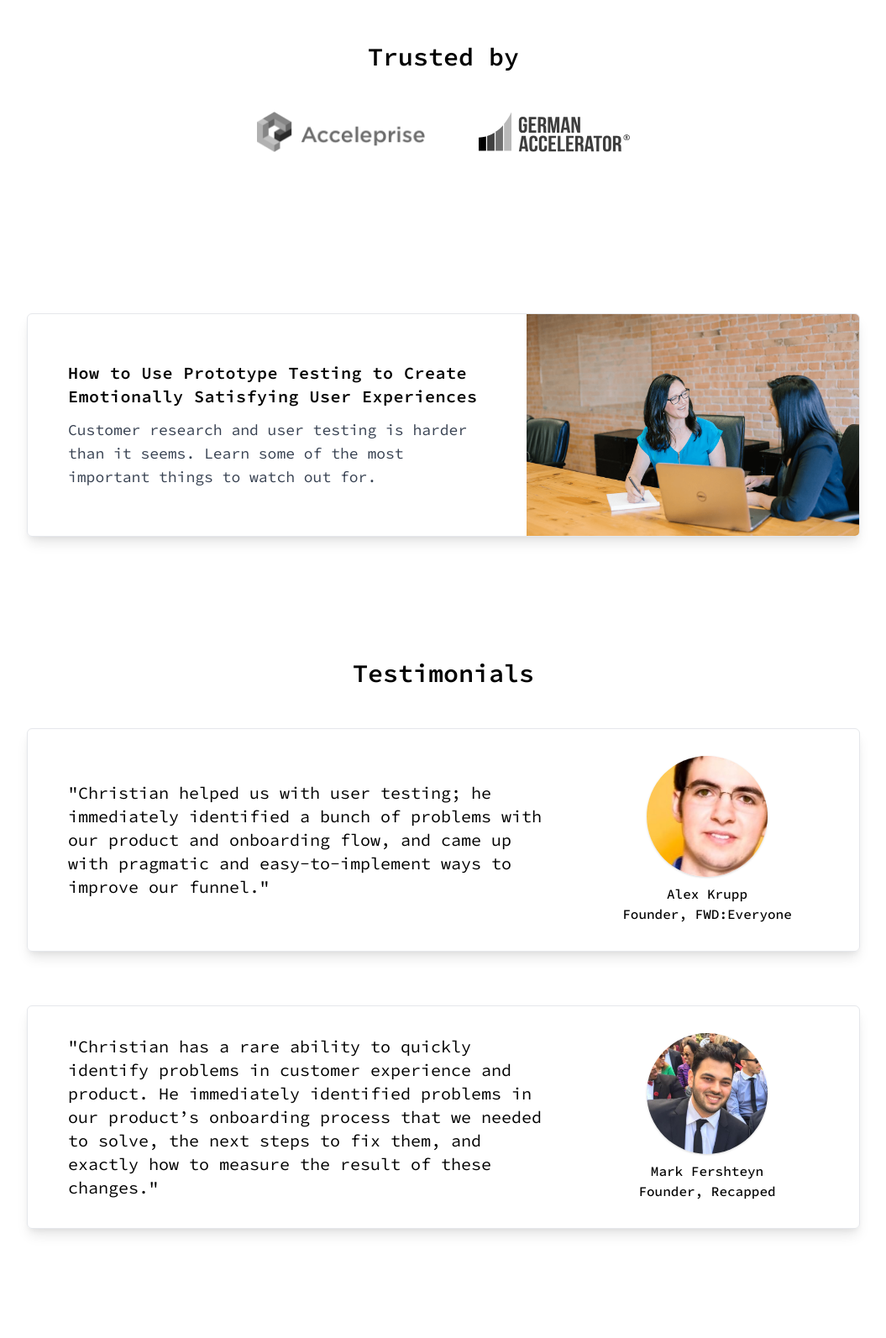
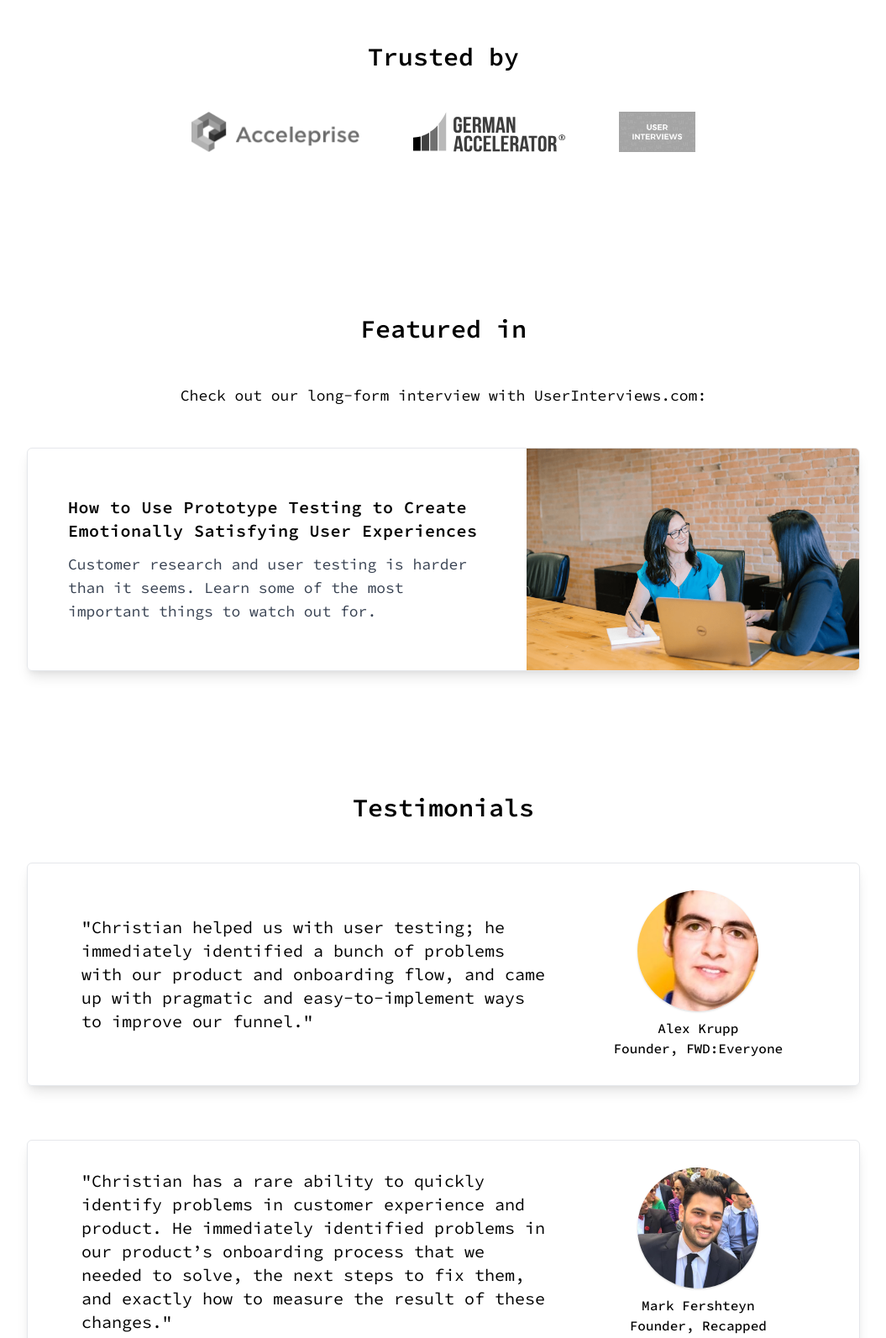
Before and after one commit to Christian-von-Uffel/Perfecting-Product, a plain HTML site: page index.html in a window 1280 px wide. Shown: the part 2340-3933 px from the top of the page at 84% size, without its empty margins (112-1167 px from the left). Drawn offline with nearby package versions, Linux system fonts and the light colour scheme.

Commit message:
update section order

```diff
--- a/index.html
+++ b/index.html
@@ -92,6 +92,15 @@
         <img :src="logo.image" :alt="title" class="h-12 w-auto">
       </div>
     </div>
+
+    <!-- section header -->
+    <div class="text-center text-2xl md:text-3xl font-semibold m-12 mt-36">Featured in</div>
+
+    <!-- section subheader -->
+    <div class="text-center m-6 md:m-12 text-lg">
+      Check out our long-form interview with UserInterviews.com:
+    </div>
+
     <!-- link card -->
     <a v-for="press in press" :href="press.url" class="rounded-md shadow-lg border border-gray-200 mb-32 cursor-pointer overflow-hidden grid sm:grid-cols-5 items-center hover:shadow-xl transition duration-150 hover:border-gray-300 mx-4">
       <div class="col-span-1 sm:col-span-3 p-4 sm:p-6 md:p-8 lg:px-12">
@@ -105,7 +114,7 @@
     <div class="text-center text-2xl md:text-3xl font-semibold m-12 mt-36">Testimonials</div>
 
     <!-- testimonial card -->
-    <div v-for="testimonial in testimonials" class="p-6 m-4 mb-16 shadow-lg border border-gray-200 rounded-md sm:grid grid-cols-3 items-center gap-12 py-8 md:px-12">
+    <div v-for="testimonial in testimonials" class="rounded-md shadow-lg border border-gray-200 sm:grid grid-cols-3 items-center gap-12 p-6 py-8 md:px-12 lg:px-16 m-4 mb-16">
       <div class="col-span-2 text-lg md:text-xl mb-8 sm:mb-0">
         "{{testimonial.content}}"
       </div>
@@ -116,14 +125,6 @@
         <div>{{testimonial.name}}</div>
         <div>{{testimonial.title}}, {{testimonial.company}}</div>
       </div>
-    </div>
-
-    <!-- section header -->
-    <div class="text-center text-2xl md:text-3xl font-semibold m-12 mt-36">Press</div>
-
-    <!-- section subheader -->
-    <div class="text-center m-4 text-lg">
-      UserInterviews.com interviewed and featured us:
     </div>
 
 
@@ -138,6 +139,7 @@
         <button type="submit" class="bg-black text-gray-200 hover:text-white py-4 px-6 rounded-md hover:bg-gray-800 hover:shadow-lg transition duration-150">Submit</button>
       </form>
     </div>
+
 
     <!-- email capture form -->
     <div class="flex flex-col rounded-xl shadow-xl hover:shadow-2xl transition duration-300 bg-yellow-300 text-gray-900 px-10 md:px-12 py-12 md:py-16 mx-4">
@@ -230,6 +232,16 @@
                 title: "German Accelerator",
                 image: "Images/german-accelerator-logo.svg",
               },
+              {
+                title: "User Interviews",
+                image: "Images/User-Interviews-dot-com-banner.png",
+              },
+            ],
+            featuredIn:[
+              {
+                title: "User Interviews",
+                image: "Images/User-Interviews-dot-com-banner.png",
+              },
             ],
             testimonials: [
                 {
```
